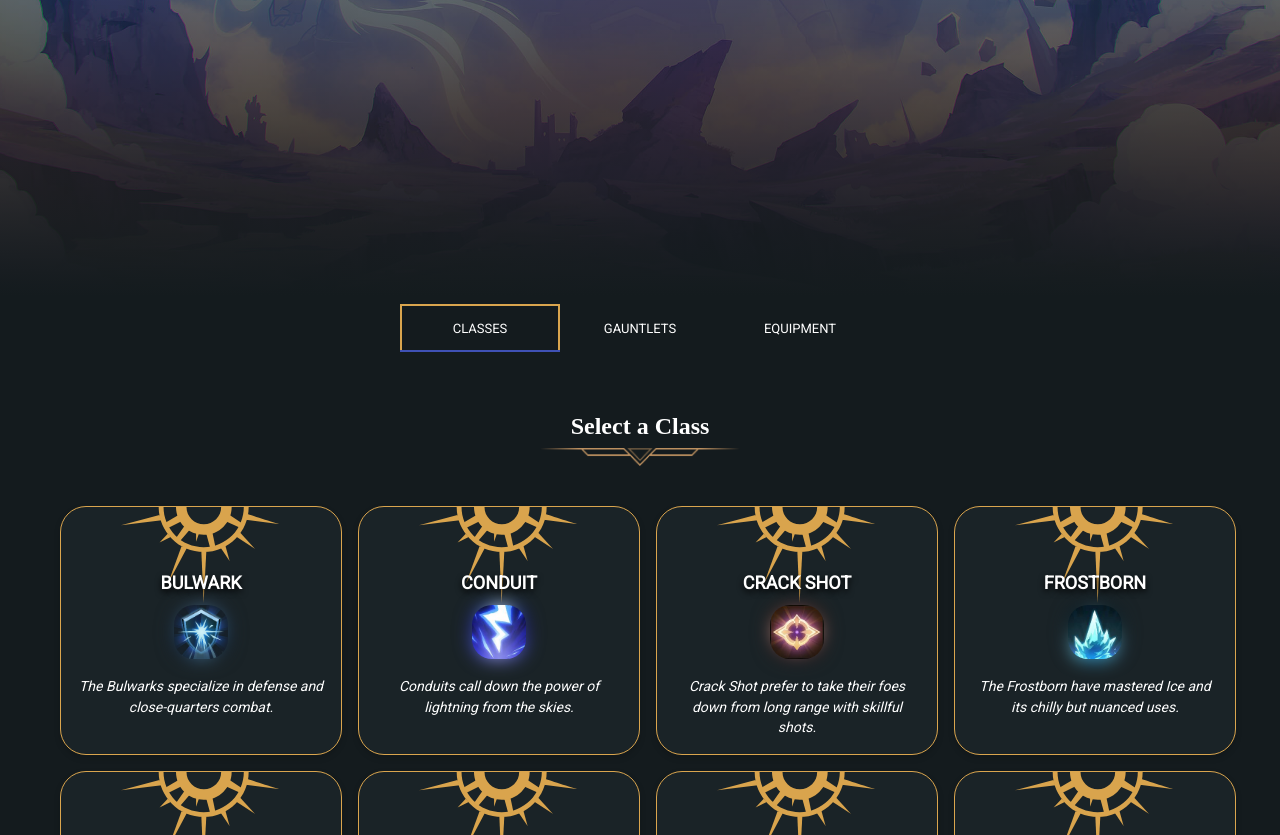
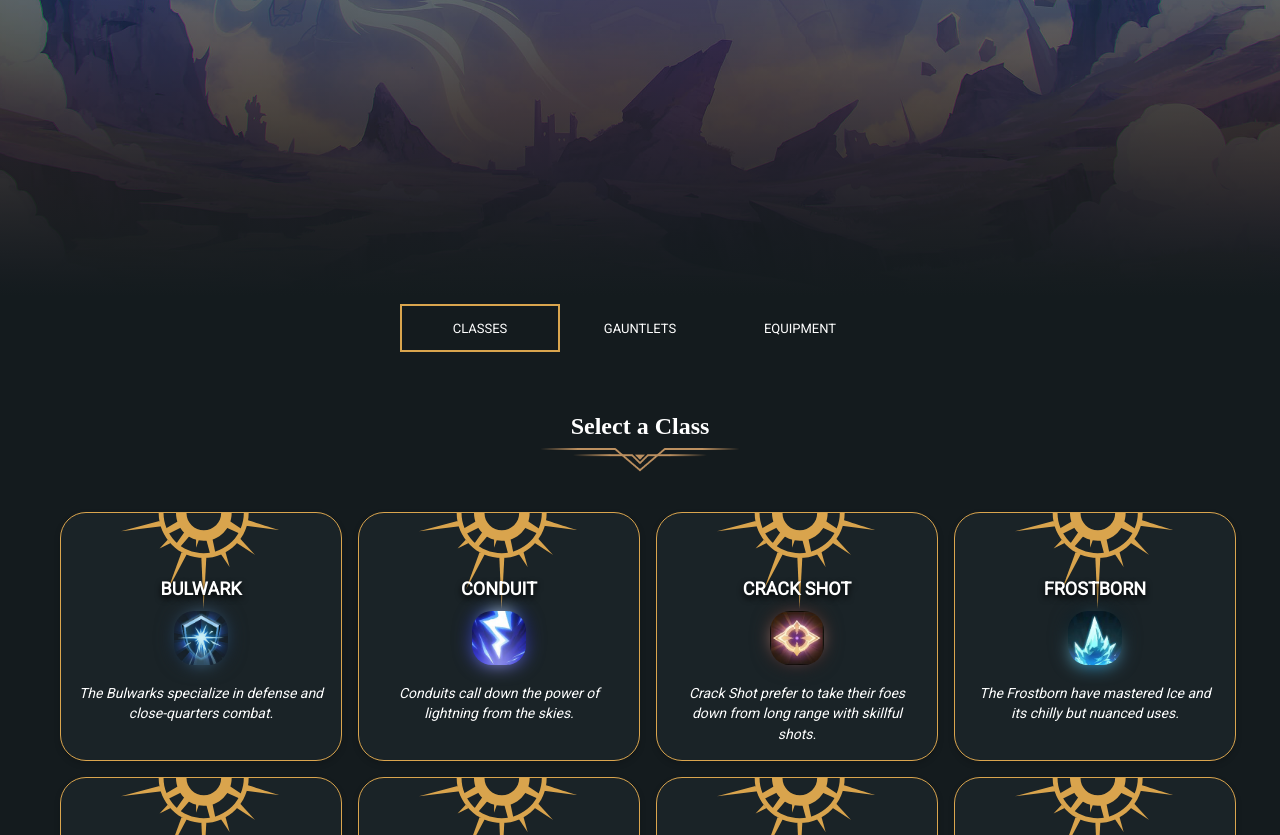
Before and after one commit to angeloskillz/Spellbreak, a Gatsby site: page / in a window 1280 px wide. Shown: the part 446-1281 px from the top of the page. Built offline with nearby package versions, Linux system fonts and the light colour scheme; Gatsby itself is replaced by a stand-in of ours.

Commit message:
bug fix (except class modal)

```diff
--- a/src/components/Class.js
+++ b/src/components/Class.js
@@ -107,22 +107,21 @@ const Scrolldescription = styled.h2`
 
 class Classbox extends React.Component {
   constructor() {
-    super()
+    super();
     this.state = {
-      showModal: false,
-    }
+      modalIsOpen: false
+    };
 
-    this.handleOpenModal = this.handleOpenModal.bind(this)
-    this.handleCloseModal = this.handleCloseModal.bind(this)
+    this.handleOpenModal = this.handleOpenModal.bind(this);
+    this.handleCloseModal = this.handleCloseModal.bind(this);
   }
 
   handleOpenModal() {
-    console.log("opening")
-    this.setState({ showModal: true })
+    this.setState({ showModal: true });
   }
 
   handleCloseModal() {
-    this.setState({ showModal: false })
+    this.setState({ showModal: false });
   }
 
   render() {
@@ -141,8 +140,9 @@ class Classbox extends React.Component {
           isOpen={this.state.showModal}
           className="Modal"
           overlayClassName="Overlay"
+          shouldCloseOnOverlayClick={true}
           onRequestClose={this.handleCloseModal}
-          shouldCloseOnOverlayClick={true}
+          shouldReturnFocusAfterClose={true}
         >
           <Sun src={require("../images/Sun.png")} />
           <Title>{this.props.name}</Title>
@@ -166,8 +166,8 @@ class Classbox extends React.Component {
             </div>
           ))}
             <div className='gradientmodal'></div>
-            </div>
-          <button onClick={this.handleCloseModal} style={{position:'absolute', top:'0', right:'5px', width:'30px'}}>X</button>
+          </div>
+          <button onClick={this.handleCloseModal} style={{ position: 'absolute', top: '0', right: '5px', width: '30px' }}>X</button>
         </ReactModal>
       </Class>
     )
--- a/src/components/DesktopTab.js
+++ b/src/components/DesktopTab.js
@@ -2,8 +2,6 @@ import React from 'react';
 import PropTypes from 'prop-types';
 import { withStyles } from '@material-ui/core/styles';
 import MediaQuery from 'react-responsive'
-
-import SwipeableViews from 'react-swipeable-views';
 import AppBar from '@material-ui/core/AppBar';
 import Tabs from '@material-ui/core/Tabs';
 import Tab from '@material-ui/core/Tab';
@@ -45,12 +43,22 @@ const StyledAppBar = withStyles({
     },
 })(AppBar)
 
+const StyledTabs = withStyles({
+    indicator: {
+        backgroundColor: '#daa54e',
+        color: 'white'
+    },
+})(Tabs)
+
 const StyledTab = withStyles({
     root: {
-        color: 'white',
+        color: 'grey',
     },
     selected:{
         border: '2px solid #daa54e',
+    },
+    label: {
+        color: 'white',
     },
 })(Tab)
 
@@ -105,29 +113,28 @@ class FullWidthTabs extends React.Component {
 
     render() {
         const { theme } = this.props;
-
         const { value } = this.state;
 
         return (
             <MediaQuery query="(min-width: 721px)">
             <div className={classes.root}>
                 <StyledAppBar position="static" color="default">
-                    <Tabs
+                    <StyledTabs
                         value={this.state.value}
                         onChange={this.handleChange}
                         indicatorColor="primary"
                         textColor="primary"
-                        variant="fullWidth"
+                            variant="fullWidth"
                     >
-                        <StyledTab label="CLASSES" style={{color: 'white'}}/>
-                        <StyledTab label="GAUNTLETS" />
-                        <StyledTab label="EQUIPMENT" />
-                    </Tabs>
+                            <StyledTab label="CLASSES"  className="button" />
+                        <StyledTab label="GAUNTLETS"  className="button"/>
+                            <StyledTab label="EQUIPMENT" className="button"/>
+                        </StyledTabs>
                 </StyledAppBar>
-                    <TabContainer dir={theme.direction}>
+                    {value === 0 && <TabContainer>
                         <div className="Selectan">
                             <h1>Select a Class</h1>
-                            <img src={require('../images/Divider.png')} style={{ width: '200px', display: 'block', margin: '0 auto', marginBottom: '24px' }} alt='divider' />
+                            <img src={require('../images/Divider2.png')} style={{ width: '200px', display: 'block', margin: '0 auto', marginBottom: '24px' }} alt='divider' />
                         </div>
                         <div className="CardboxGroupScroll">
                             <div className="CardboxGroup">
@@ -142,12 +149,12 @@ class FullWidthTabs extends React.Component {
                                 ))}
                             </div>
                         </div>
-                    </TabContainer>
-                    <TabContainer dir={theme.direction}>
+                    </TabContainer>}
+                    {value === 1 && <TabContainer>
                         <div className="Selectan">
-                        <h1>Select a Gauntlet</h1>
-                    </div>
-                        <img src={require('../images/Divider.png')} style={{ width: '200px', display: 'block', margin: '0 auto', marginBottom: '24px' }} alt='divider' />
+                            <h1>Select a Gauntlet</h1>
+                        </div>
+                        <img src={require('../images/Divider2.png')} style={{ width: '200px', display: 'block', margin: '0 auto', marginBottom: '24px' }} alt='divider' />
                         <div className="CardboxGroupScroll">
                             <div className="CardboxGroup">
                                 {gauntlets.map((gauntlet, index) => (
@@ -166,11 +173,12 @@ class FullWidthTabs extends React.Component {
                             </div>
                         </div>
                     </TabContainer>
-                    <TabContainer dir={theme.direction}>
+                    }
+                    {value === 2 && <TabContainer>
                         <div className="Selectan">
                             <h1>Amulets</h1>
                         </div>
-                        <img src={require('../images/Divider.png')} style={{ width: '200px', display: 'block', margin: '0 auto', marginBottom: '24px' }} alt='divider' />
+                        <img src={require('../images/Divider2.png')} style={{ width: '200px', display: 'block', margin: '0 auto', marginBottom: '24px' }} alt='divider' />
                         <div className="CardboxGroupScroll">
                             <div className="CardboxGroup">
                                 {amulets.map((equipment, index) => (
@@ -182,7 +190,7 @@ class FullWidthTabs extends React.Component {
                         <div className="Selectan">
                             <h1>Belts</h1>
                         </div>
-                        <img src={require('../images/Divider.png')} style={{ width: '200px', display: 'block', margin: '0 auto', marginBottom: '24px' }} alt='divider' />
+                        <img src={require('../images/Divider2.png')} style={{ width: '200px', display: 'block', margin: '0 auto', marginBottom: '24px' }} alt='divider' />
                         <div className="CardboxGroupScroll">
                             <div className="CardboxGroup">
                                 {belts.map((equipment, index) => (
@@ -194,7 +202,7 @@ class FullWidthTabs extends React.Component {
                         <div className="Selectan">
                             <h1>Boots</h1>
                         </div>
-                        <img src={require('../images/Divider.png')} style={{ width: '200px', display: 'block', margin: '0 auto', marginBottom: '24px' }} alt='divider' />
+                        <img src={require('../images/Divider2.png')} style={{ width: '200px', display: 'block', margin: '0 auto', marginBottom: '24px' }} alt='divider' />
                         <div className="CardboxGroupScroll">
                             <div className="CardboxGroup">
                                 {boots.map((equipment, index) => (
@@ -206,7 +214,7 @@ class FullWidthTabs extends React.Component {
                         <div className="Selectan">
                             <h1>Consumables</h1>
                         </div>
-                        <img src={require('../images/Divider.png')} style={{ width: '200px', display: 'block', margin: '0 auto', marginBottom: '24px' }} alt='divider' />
+                        <img src={require('../images/Divider2.png')} style={{ width: '200px', display: 'block', margin: '0 auto', marginBottom: '24px' }} alt='divider' />
                         <div className="CardboxGroupScroll">
                             <div className="CardboxGroup">
                                 {consumables.map((equipment, index) => (
@@ -218,7 +226,7 @@ class FullWidthTabs extends React.Component {
                         <div className="Selectan">
                             <h1>Runes</h1>
                         </div>
-                        <img src={require('../images/Divider.png')} style={{ width: '200px', display: 'block', margin: '0 auto', marginBottom: '24px' }} alt='divider' />
+                        <img src={require('../images/Divider2.png')} style={{ width: '200px', display: 'block', margin: '0 auto', marginBottom: '24px' }} alt='divider' />
                         <div className="CardboxGroupScroll">
                             <div className="CardboxGroup">
                                 {runes.map((equipment, index) => (
@@ -227,6 +235,7 @@ class FullWidthTabs extends React.Component {
                             </div>
                         </div>
                     </TabContainer>
+                    }
                 </div>
             </MediaQuery>
         );
--- a/src/components/layout.css
+++ b/src/components/layout.css
@@ -16,7 +16,6 @@ body {
   margin: 0;
   width: 100%;
   height: 100%;
-  overflow-x: hidden;
 }
 
 #___gatsby {
@@ -87,10 +86,11 @@ a {
     font-family: "Roboto";
     font-size: 50px;
     margin:0;
+    margin-bottom: 5px;
     color: rgba(255, 255, 255, 0.808);
     line-height: 1.2;
    -webkit-font-smoothing: antialiased;
-   width: 460px
+   text-align: center;
   }
 
   .HeroGroup p{
--- a/src/pages/index.js
+++ b/src/pages/index.js
@@ -72,7 +72,7 @@ const IndexPage = props => (
     <MediaQuery query="(max-width: 720px)">
     <div className="Selectan">
       <h1>Select a Class</h1>
-      <img src={require('../images/Divider.png')} style={{ width: '200px', display: 'block', margin: '0 auto', marginBottom: '24px' }} alt='divider'/>
+      <img src={require('../images/Divider2.png')} style={{ width: '200px', display: 'block', margin: '0 auto', marginBottom: '24px' }} alt='divider'/>
     </div>
     <div className="CardboxGroupScroll">
       <div className="CardboxGroup">
@@ -91,7 +91,7 @@ const IndexPage = props => (
     <div className="Selectan">
       <h1>Select a Gauntlet</h1>
     </div>
-    <img src={require('../images/Divider.png')} style={{ width: '200px', display: 'block', margin: '0 auto', marginBottom: '24px' }} alt='divider' />
+    <img src={require('../images/Divider2.png')} style={{ width: '200px', display: 'block', margin: '0 auto', marginBottom: '24px' }} alt='divider' />
     <div className="CardboxGroupScroll">
       <div className="CardboxGroup">
         {gauntlets.map((gauntlet, index) => (
@@ -113,7 +113,7 @@ const IndexPage = props => (
     <div className="Selectan">
       <h1>Amulets</h1>
     </div>
-    <img src={require('../images/Divider.png')} style={{ width: '200px', display: 'block', margin: '0 auto', marginBottom: '24px' }} alt='divider' />
+    <img src={require('../images/Divider2.png')} style={{ width: '200px', display: 'block', margin: '0 auto', marginBottom: '24px' }} alt='divider' />
     <div className="CardboxGroupScroll">
       <div className="CardboxGroup">
         {amulets.map((equipment, index) => (
@@ -125,7 +125,7 @@ const IndexPage = props => (
     <div className="Selectan">
       <h1>Belts</h1>
     </div>
-    <img src={require('../images/Divider.png')} style={{ width: '200px', display: 'block', margin: '0 auto', marginBottom: '24px' }} alt='divider' />
+    <img src={require('../images/Divider2.png')} style={{ width: '200px', display: 'block', margin: '0 auto', marginBottom: '24px' }} alt='divider' />
     <div className="CardboxGroupScroll">
       <div className="CardboxGroup">
         {belts.map((equipment, index) => (
@@ -137,7 +137,7 @@ const IndexPage = props => (
     <div className="Selectan">
       <h1>Boots</h1>
     </div>
-    <img src={require('../images/Divider.png')} style={{ width: '200px', display: 'block', margin: '0 auto', marginBottom: '24px' }} alt='divider' />
+    <img src={require('../images/Divider2.png')} style={{ width: '200px', display: 'block', margin: '0 auto', marginBottom: '24px' }} alt='divider' />
     <div className="CardboxGroupScroll">
       <div className="CardboxGroup">
         {boots.map((equipment, index) => (
@@ -149,7 +149,7 @@ const IndexPage = props => (
     <div className="Selectan">
       <h1>Consumables</h1>
     </div>
-    <img src={require('../images/Divider.png')} style={{ width: '200px', display: 'block', margin: '0 auto', marginBottom: '24px' }} alt='divider' />
+    <img src={require('../images/Divider2.png')} style={{ width: '200px', display: 'block', margin: '0 auto', marginBottom: '24px' }} alt='divider' />
     <div className="CardboxGroupScroll">
       <div className="CardboxGroup">
         {consumables.map((equipment, index) => (
@@ -161,7 +161,7 @@ const IndexPage = props => (
     <div className="Selectan">
       <h1>Runes</h1>
     </div>
-    <img src={require('../images/Divider.png')} style={{ width: '200px', display: 'block', margin: '0 auto', marginBottom: '24px' }} alt='divider' />
+    <img src={require('../images/Divider2.png')} style={{ width: '200px', display: 'block', margin: '0 auto', marginBottom: '24px' }} alt='divider' />
     <div className="CardboxGroupScroll">
       <div className="CardboxGroup">
         {runes.map((equipment, index) => (
```
Also changed, not shown: src/images/Divider2.png (added).
